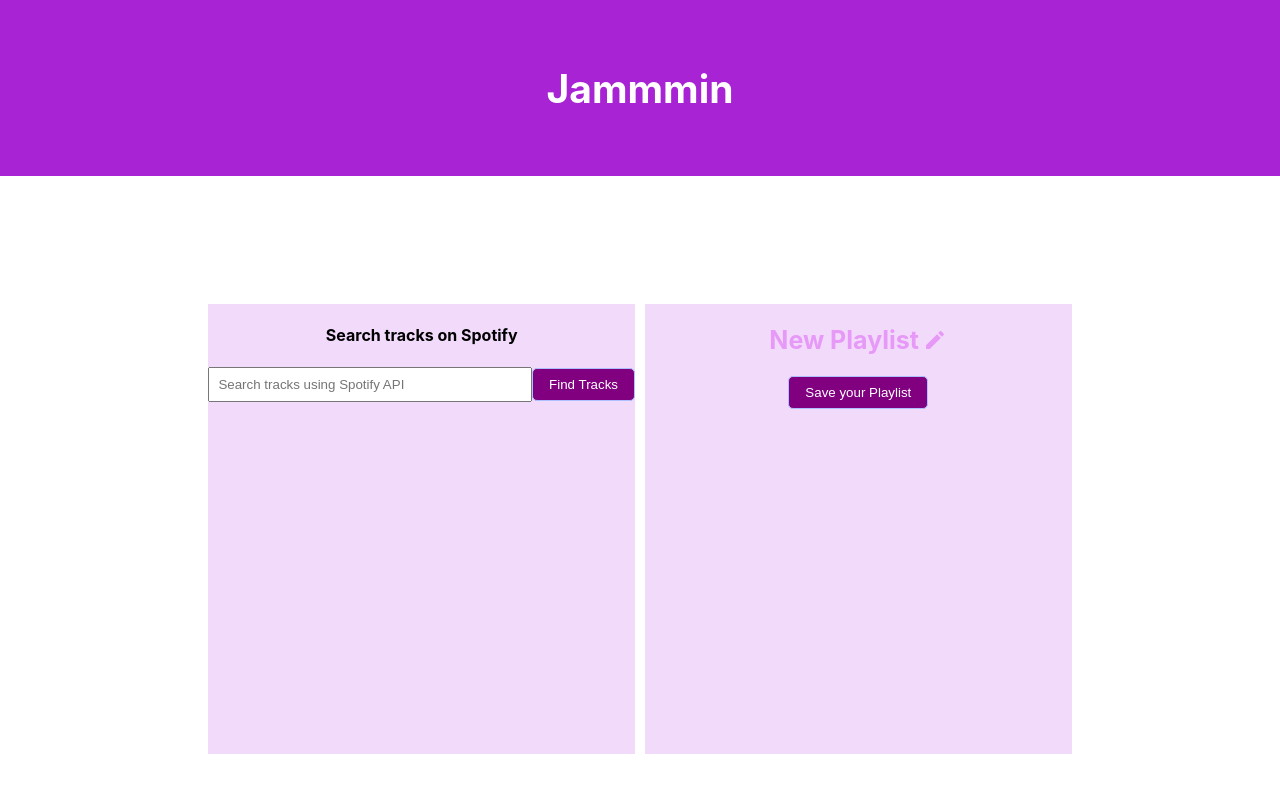
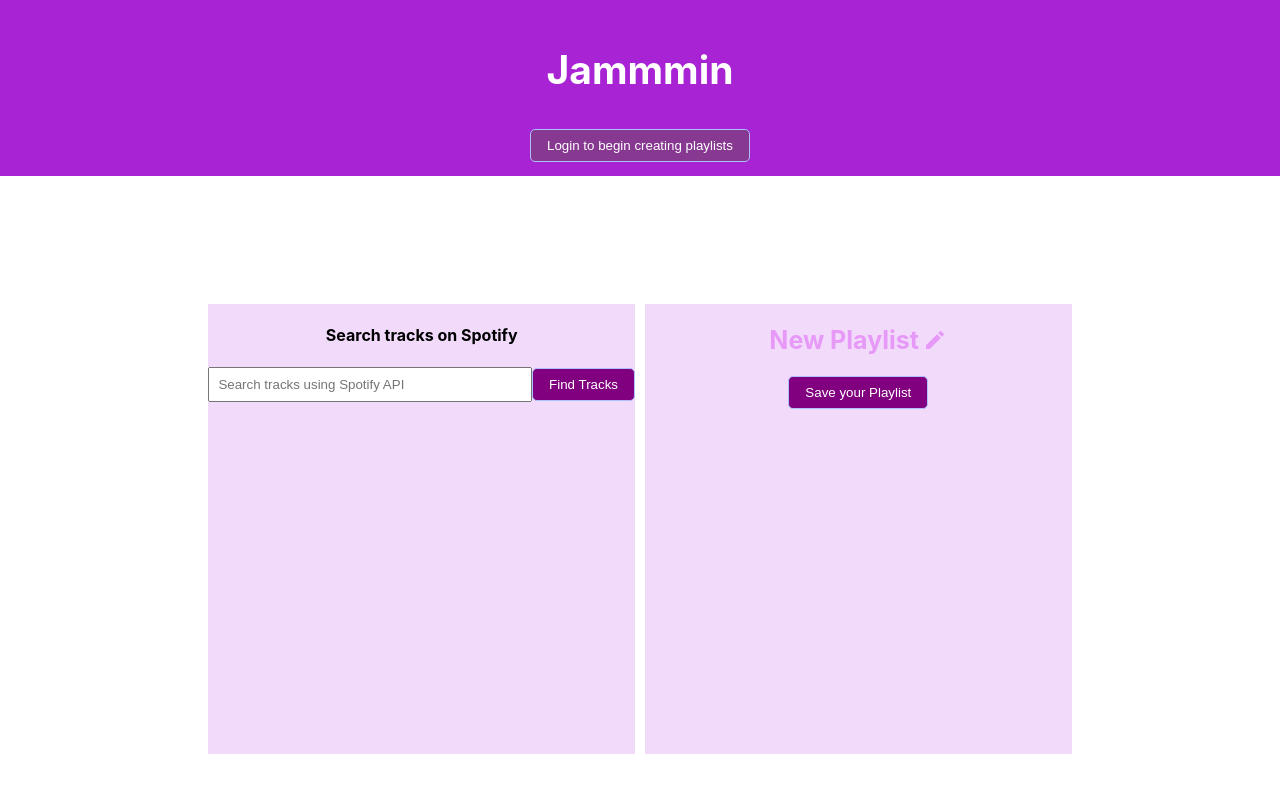
Before and after one commit to DHBuild002/jammmin-playlist-creation-tool, a React (Create React App) app: page / in a window 1280 px wide. Shown: the top 792 px of the page. Built offline with nearby package versions, Linux system fonts and the light colour scheme.

Commit message:
Apply button to UI++Styling CSS file for button - WIP: Clicking button results in an invalid Client err

```diff
--- a/src/App.js
+++ b/src/App.js
@@ -3,6 +3,7 @@ import "./App.css";
 import Playlist from "./components/Playlist";
 import TrackList from "./components/TrackList";
 import Search from "./components/Search";
+import AuthButton from "./components/AuthButton";
 
 function App() {
   // Set the initial state of tracks
@@ -128,6 +129,7 @@ function App() {
     <div className="App">
       <header className="App-header">
         <h2>Jammmin</h2>
+        <AuthButton />
       </header>
       <div className="container">
         <div className="row border1">
--- a/src/components/AuthButton.js
+++ b/src/components/AuthButton.js
@@ -1,4 +1,5 @@
 import React from "react";
+import "./styles/AuthButton.css";
 
 const AuthButton = () => {
   // Your Spotify application credentials
@@ -18,7 +19,9 @@ const AuthButton = () => {
   };
   return (
     <div>
-      <button onClick={handleLogin}>Login to begin creating playlists</button>
+      <button className="loginBtn" onClick={handleLogin}>
+        Login to begin creating playlists
+      </button>
     </div>
   );
 };
--- a/src/components/SpotifyCallback.js
+++ b/src/components/SpotifyCallback.js
@@ -7,7 +7,7 @@ const SpotifyCallback = ({ onAccessToken }) => {
 
   useEffect(() => {
     const query = new URLSearchParams(location.search);
-    const code = query.get("code");
+    const code = query.get("code"); // Get the Authentication Code from the returned spotify URL, after successful login
     const error = query.get("error");
 
     if (error) {
--- /dev/null
+++ b/src/components/styles/AuthButton.css
@@ -0,0 +1,4 @@
+.loginBtn {
+    background-color: rgb(135, 57, 145);
+    color: white;
+}
```
